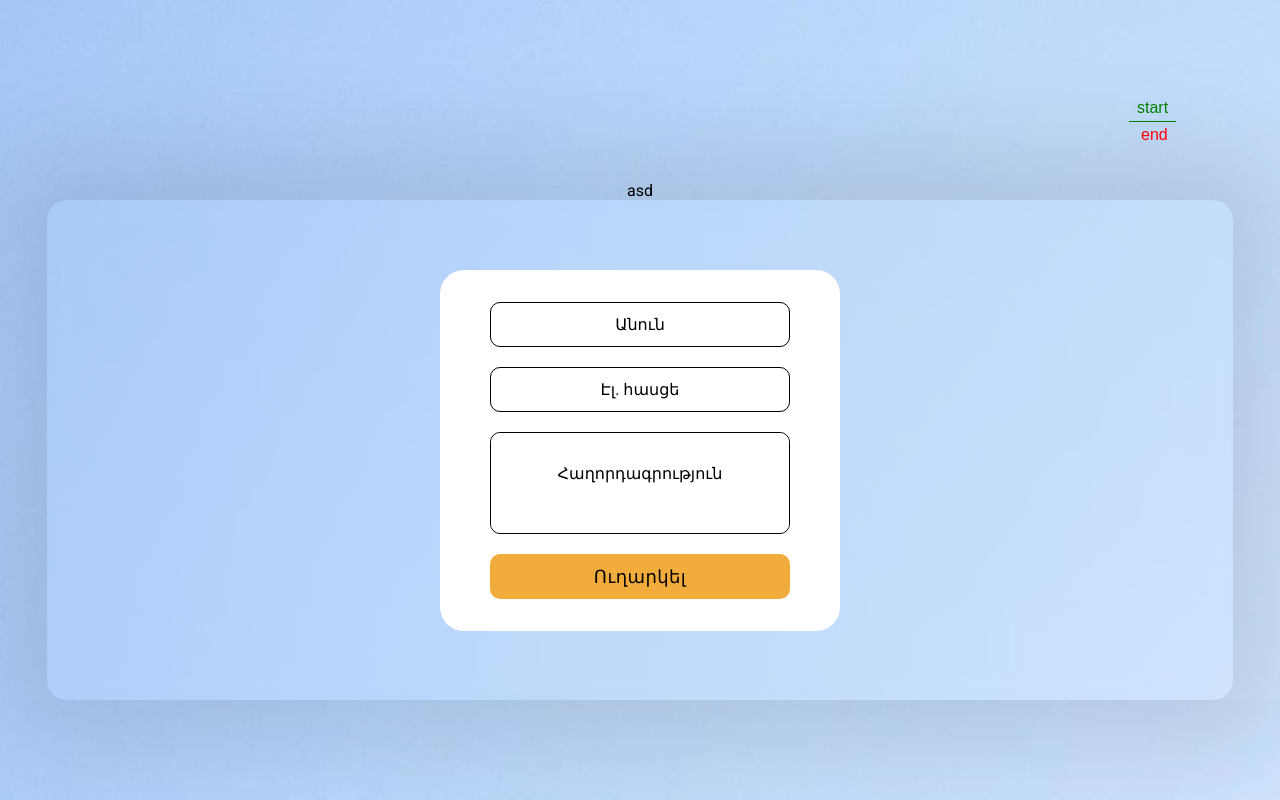
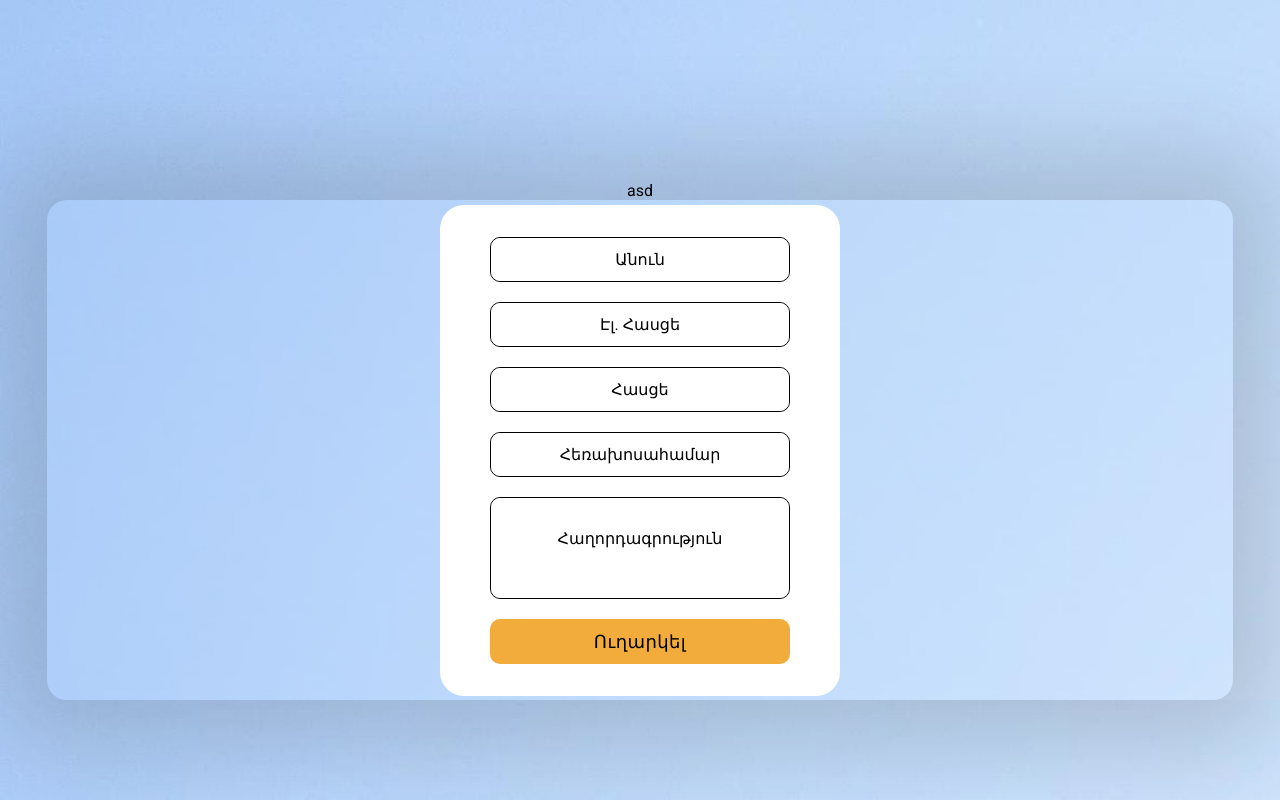
Before and after one commit to Garik-M/MonDeBon, a React (Vite) app: page / in a window 1280 px wide. Shown: the part 1419-2219 px from the top of the page. Built offline with nearby package versions, Linux system fonts and the light colour scheme.

Commit message:
contact changes

```diff
--- a/src/components/Contact/Contact.module.scss
+++ b/src/components/Contact/Contact.module.scss
@@ -7,12 +7,16 @@
   position: relative;
   width: 100%;
   height: 500px;
-  background: linear-gradient(120deg, xrgba(255, 211, 139, 0.8), rgba(210, 221, 252, 0.5));
-  backdrop-filter: blur(10px);
-  box-shadow: 0 0 100px 50px rgba(0, 0, 0, 0.1);
+  // background: rgba(242, 172, 60, .1);
+  // box-shadow: inset 0 0 100px 50px rgba(255, 255, 255, 0.15);
+  box-shadow: 0 0 100px 50px rgba(0, 0, 0, 0.15);
+  backdrop-filter: blur(5px);
   border-radius: 20px;
   padding: 20px 30px;
   z-index: 10;
+  &::backdrop{
+    transform: scale(1.3);
+  }
 
   form {
     @include flex($dir: column, $gap: 20px);
@@ -21,47 +25,7 @@
     width: 400px;
     background-color: $white;
 
-    .container {
-      @include flex;
-      position: relative;
-      width: 300px;
-      height: 45px;
-      border: 1px solid black;
-      border-radius: 10px;
-
-      label {
-        transition: 0.4s;
-        position: absolute;
-        background-color: $white;
-        padding: 0 3px;
-        top: 50%;
-        left: 50%;
-        translate: -50% -50%;
-        cursor: pointer;
-
-        &:has(+ input:focus) {
-          top: -10px;
-          left: 10px;
-          translate: 0;
-          color: #00000075;
-        }
-      }
-
-      input {
-        width: 100%;
-        height: 100%;
-        padding: 0 10px;
-        border: none;
-        border-radius: 10px;
-        font-size: 18px;
-
-        &:focus {
-          outline: none;
-        }
-        cursor: pointer;
-      }
-    }
-    .areaContainer {
+    .areaWrapper {
       @include flex;
       position: relative;
       width: 300px;
@@ -78,11 +42,20 @@
         translate: -50% -50%;
         cursor: pointer;
 
-        &:has(+ textarea:focus) {
+        &:has(+textarea:focus) {
           top: -10px;
           left: 10px;
           translate: 0;
           color: #00000075;
+          background-color: $white;
+        }
+
+        &.filled{
+          top: -10px;
+          left: 10px;
+          translate: 0;
+          color: #00000075;
+          background-color: $white;
         }
       }
 
--- a/src/components/Contact/index.tsx
+++ b/src/components/Contact/index.tsx
@@ -1,10 +1,30 @@
 import styles from "./Contact.module.scss";
-import { useRef } from "react";
+import { useRef, useState } from "react";
 import emailjs from "@emailjs/browser";
+import Input from "@components/Input";
+import type { InputData } from "@/types";
 
 const ContactUs = () => {
   const form = useRef<HTMLFormElement>(null);
-
+  const [isFilled, setIsFilled] = useState<boolean>(false);
+  const inputArr: InputData[] = [
+    {
+      value: "Անուն",
+      id: "name",
+    },
+    {
+      value: "Էլ. Հասցե",
+      id: "email",
+    },
+    {
+      value: "Հասցե",
+      id: "address",
+    },
+    {
+      value: "Հեռախոսահամար",
+      id: "tel",
+    },
+  ];
   const sendEmail = (e: any) => {
     e.preventDefault();
 
@@ -24,23 +44,27 @@ const ContactUs = () => {
         }
       );
   };
+  const filled = (e: React.ChangeEvent<HTMLTextAreaElement>) => {
+    if (!isFilled) {
+      setIsFilled(true);
+    } else if (e.target.value.trim() === "") {
+      setIsFilled(false);
+    }
+  };
 
   return (
     // <div className={styles.contactUs}>
     <div className="container">
       <div className={styles.contact} id="Contact">
         <form ref={form} onSubmit={sendEmail}>
-          <div className={styles.container}>
-            <label htmlFor="name">Անուն</label>
-            <input type="text" name="user_name" id="name" />
-          </div>
-          <div className={styles.container}>
-            <label htmlFor="email">Էլ. հասցե</label>
-            <input type="email" name="user_email" id="email" />
-          </div>
-          <div className={styles.areaContainer}>
-            <label htmlFor="textarea">Հաղորդագրություն</label>
-            <textarea name="message" id="textarea" />
+          {inputArr.map((val) => (
+            <Input value={val} />
+          ))}
+          <div className={styles.areaWrapper}>
+            <label htmlFor="textarea" className={isFilled ? styles.filled : ""}>
+              Հաղորդագրություն
+            </label>
+            <textarea name="message" id="textarea" onChange={filled} />
           </div>
           <input type="submit" value="Ուղարկել" />
         </form>
--- /dev/null
+++ b/src/components/Input/Input.module.scss
@@ -0,0 +1,50 @@
+@import "@styles/App.scss";
+
+.wrapper {
+  @include flex;
+  position: relative;
+  width: 300px;
+  height: 45px;
+  border: 1px solid black;
+  border-radius: 10px;
+
+  label {
+    transition: 0.4s;
+    position: absolute;
+    padding: 0 3px;
+    top: 50%;
+    left: 50%;
+    translate: -50% -50%;
+    cursor: pointer;
+    text-wrap: nowrap;
+
+    &.filled {
+      top: -10px;
+      left: 10px;
+      translate: 0;
+      color: #00000075;
+      background-color: $white;
+    }
+    &:has(+ input:focus) {
+      top: -10px;
+      left: 10px;
+      translate: 0;
+      color: #00000075;
+      background-color: $white;
+    }
+  }
+
+  input {
+    width: 100%;
+    height: 100%;
+    padding: 0 10px;
+    border: none;
+    border-radius: 10px;
+    font-size: 18px;
+
+    &:focus {
+      outline: none;
+    }
+    cursor: pointer;
+  }
+}
--- /dev/null
+++ b/src/components/Input/index.tsx
@@ -0,0 +1,23 @@
+import type { InputProps } from "@/types";
+import styles from "./Input.module.scss";
+import { useState } from "react";
+
+
+const Input = ({ value }: InputProps) => {
+  const [isFilled, setIsFilled] = useState<boolean>(false);
+
+  const filled = (e: React.ChangeEvent<HTMLInputElement>) => {
+    setIsFilled(e.target.value.trim() !== "");
+  };
+
+  return (
+    <div className={styles.wrapper}>
+      <label htmlFor={value.id} className={isFilled ? styles.filled : ""}>
+        {value.value}
+      </label>
+      <input name={`user_${value.id}`} id={value.id} onChange={filled} autoComplete="off" />
+    </div>
+  );
+};
+
+export default Input;
--- a/src/hooks/useGsapHero.ts
+++ b/src/hooks/useGsapHero.ts
@@ -96,7 +96,7 @@ export const useGsapHero = () => {
           start: "500 500",
           end: "500 300",
           scrub: true,
-          markers: true,
+          markers: false,
         },
         force3D: true,
         scale: 0.6,
--- /dev/null
+++ b/src/types/index.ts
@@ -0,0 +1,8 @@
+export type InputData = {
+  value: string;
+  id: string;
+};
+
+export type InputProps = {
+  value: InputData
+}
```
